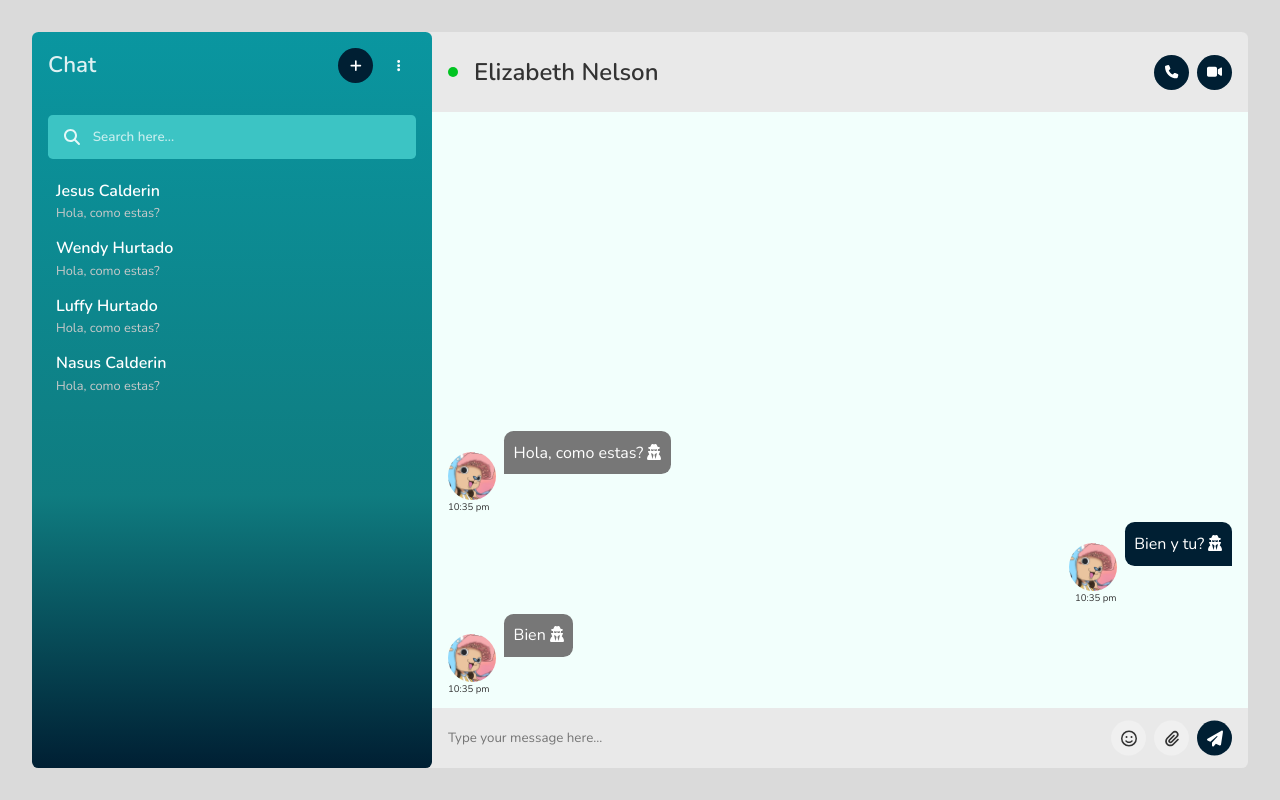
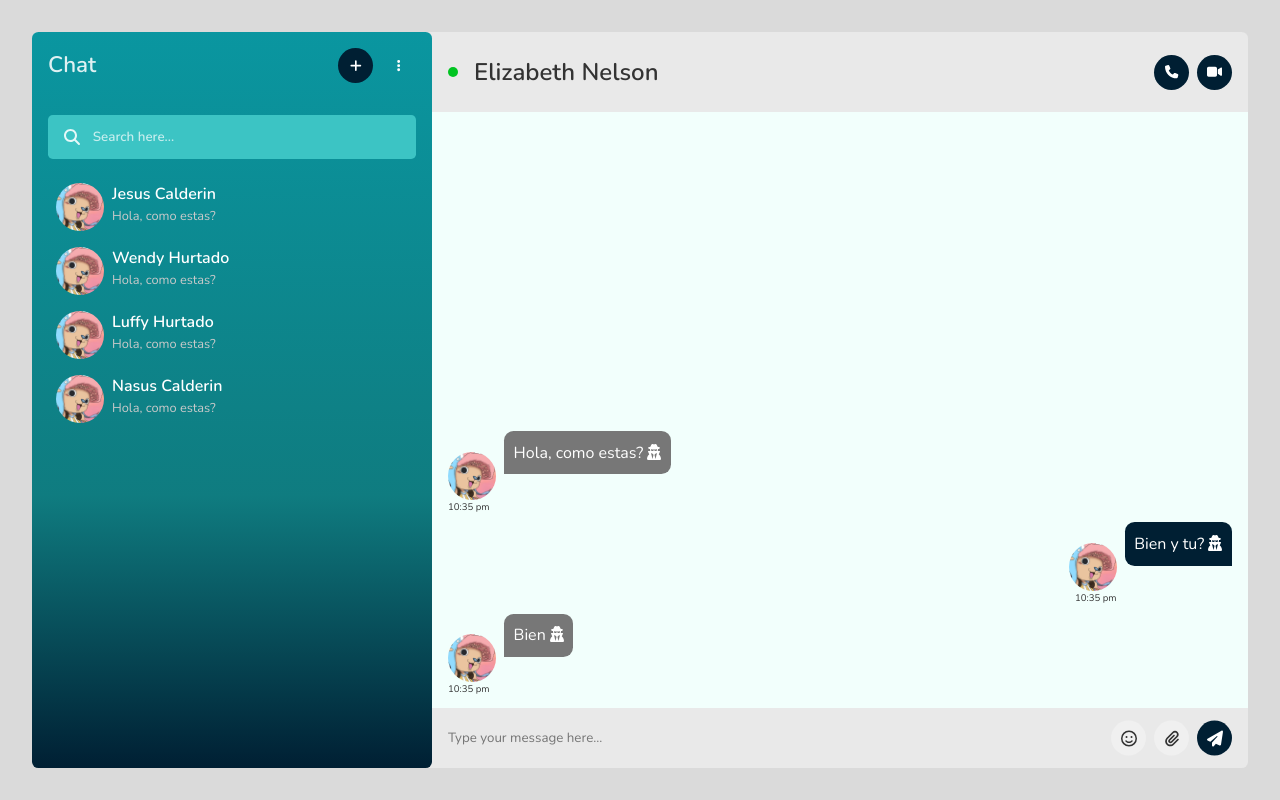
Before and after one commit to JCalderin91/chat, a Vue app: page / in a window 1280 px wide. Built offline with nearby package versions, Linux system fonts and the light colour scheme.

Commit message:
add profile picture to contact chat

```diff
--- a/src/components/atoms/ContactChat.vue
+++ b/src/components/atoms/ContactChat.vue
@@ -1,4 +1,5 @@
 <script setup>
+import UserPicture from "@/components/atoms/UserPicture.vue";
 defineProps({
   name: String,
   resume: String,
@@ -7,17 +8,24 @@ defineProps({
 
 <template>
   <div class="contact">
+    <UserPicture />
+    <div class="contact-info">
       <h6 class="name">{{ name }}</h6>
       <small class="resume">{{ resume }}</small>
+    </div>
   </div>
 </template>
 
 <style lang="scss" scoped>
 .contact {
   padding: 0.5rem 1.5rem;
+  gap: 0.5rem;
+  display: flex;
+  align-items: center;
   &:hover {
     background-color: #ffffff21;
   }
+  .contact-info {
     .name {
       font-size: 1rem;
       line-height: 1.1;
@@ -27,6 +35,9 @@ defineProps({
       font-size: 0.8rem;
       line-height: 1.1;
       color: #cacaca;
+      padding: 0;
+      margin: 0;
+    }
   }
 }
 </style>
```
Lines whose indentation alone changed are shown as unchanged.
